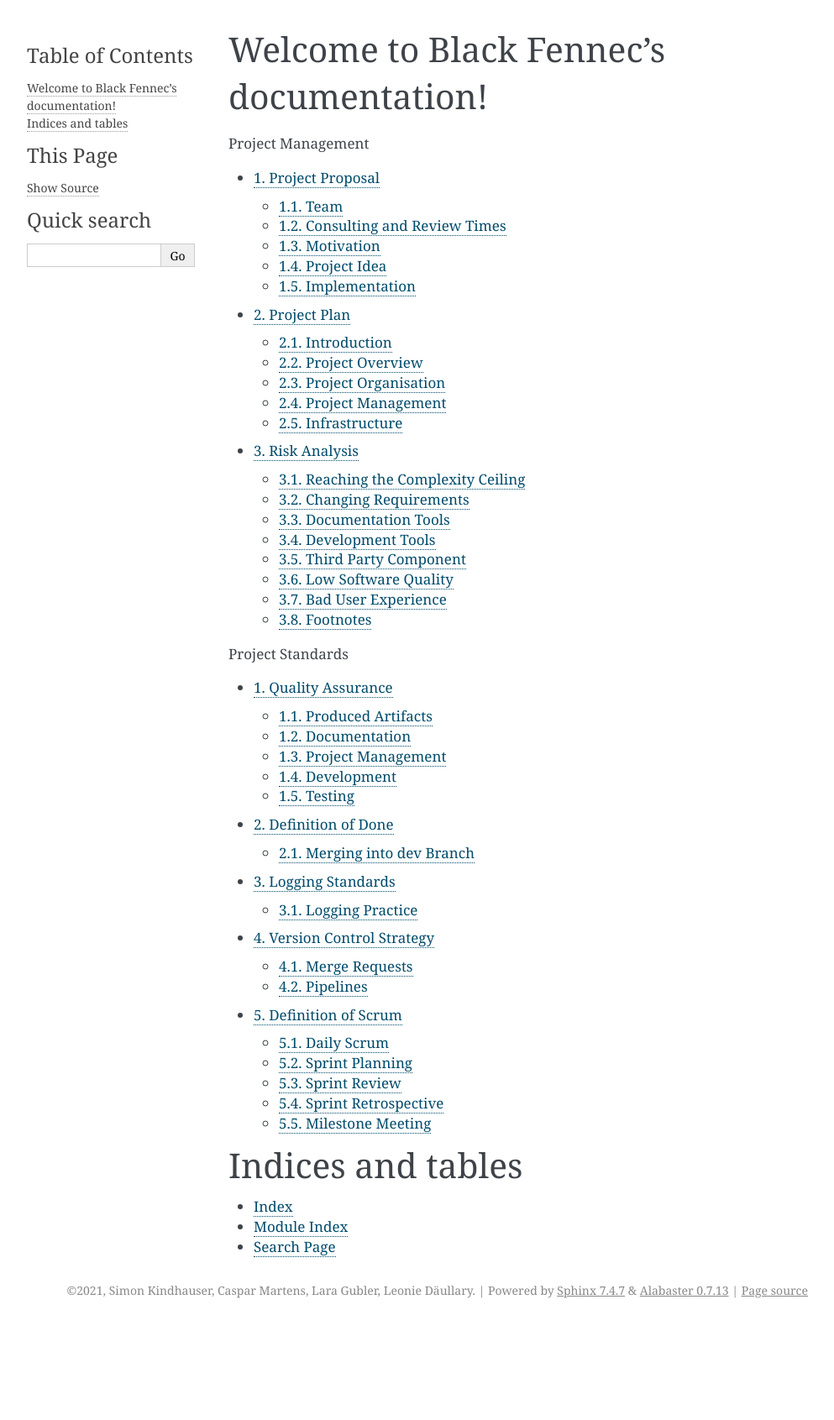
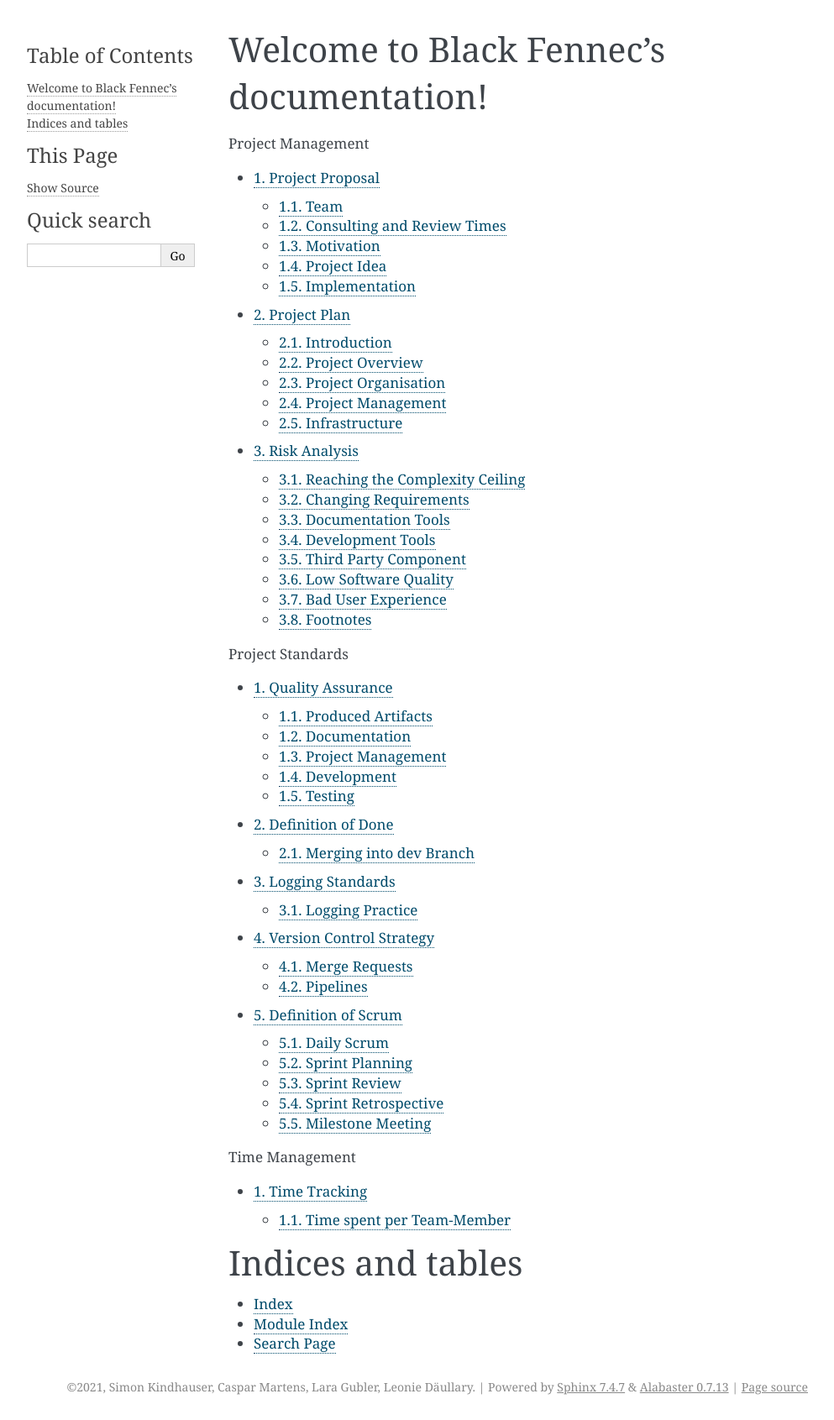
Before and after one commit to blackfennec-org/blackfennec, a Sphinx documentation site: the page built from docs/source/index.rst, in a window 1280 px wide. Shown: the whole page at 84% size, without its empty margins (148-1141 px from the left). Built offline with Sphinx 7.4.7, drawn with Linux system fonts in a browser that asks for light colours; before the commit the page ends 1576 px from its top, so only the background shows below that.

Commit message:
Add time tracking

```diff
--- a/docs/source/index.rst
+++ b/docs/source/index.rst
@@ -26,6 +26,13 @@ Welcome to Black Fennec's documentation!
    project_standards/version_control_strategy.rst
    project_standards/definition_of_scrum.rst
 
+.. toctree::
+   :maxdepth: 2
+   :caption: Time Management
+   :numbered:
+
+   time_management/time_tracking.rst
+
 
 Indices and tables
 ==================
```
Also changed, not shown: docs/source/time_management/time_tracking.rst (added, +11 -0 lines), docs/source/time_management/charts/hours_per_member.png (added).
